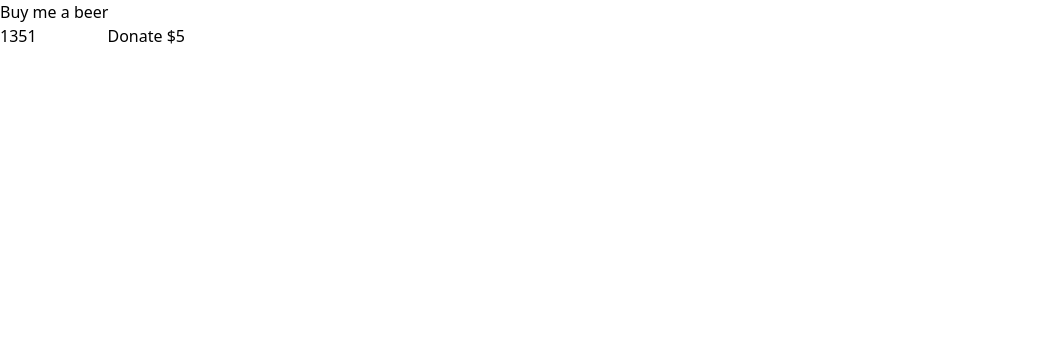
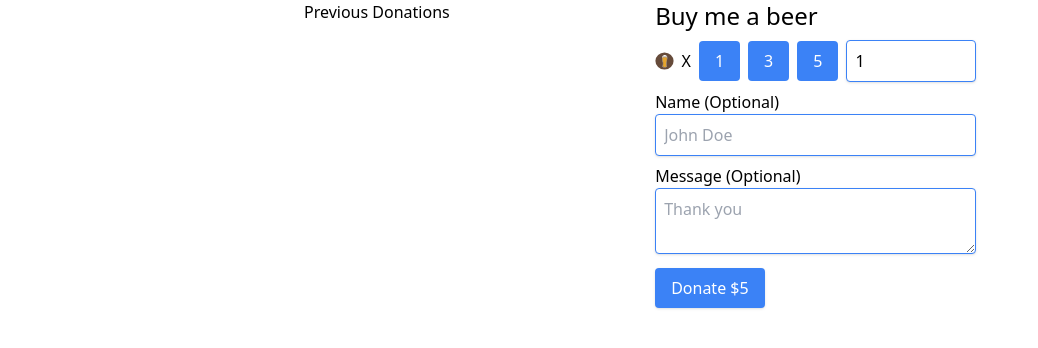
Before and after one commit to alxgrg/buy-me-a-beer, a Next.js app: page / in a window 1280 px wide. Shown: the top 348 px of the page, without its empty margins (0-1038 px from the left). Built offline with nearby package versions, Linux system fonts and the light colour scheme; no server answers.

Commit message:
Stripe checkout, api route and some styles

```diff
--- a/config.ts
+++ b/config.ts
@@ -7,3 +7,5 @@
   process.env.NEXT_PUBLIC_MAX_DONATION_IN_CENTS || '10000',
   10
 );
+
+export const STRIPE_API_KEY = process.env.STRIPE_API_KEY as string;
--- /dev/null
+++ b/pages/api/checkout.ts
@@ -0,0 +1,57 @@
+import type { NextApiRequest, NextApiResponse } from 'next';
+import Stripe from 'stripe';
+import { DONATION_IN_CENTS, STRIPE_API_KEY } from '../../config';
+
+const stripe = new Stripe(STRIPE_API_KEY, {
+  apiVersion: '2022-08-01',
+});
+
+export default async function handler(
+  req: NextApiRequest,
+  res: NextApiResponse
+) {
+  if (req.method !== 'POST') {
+    return res.status(405).json({ message: 'Method not allowed' });
+  }
+
+  const quantity = req.body.quantity || 1;
+
+  const name = req.body.name || 'Anonymous';
+  const message = req.body.message || '';
+
+  try {
+    const session = await stripe.checkout.sessions.create({
+      metadata: {
+        name,
+        message,
+      },
+      payment_method_types: ['card'],
+      mode: 'payment',
+      line_items: [
+        {
+          price_data: {
+            currency: 'cad',
+            product_data: {
+              name: 'Donation',
+            },
+            unit_amount: DONATION_IN_CENTS,
+          },
+          quantity,
+        },
+      ],
+      success_url: `${req.headers.origin}/thank-you`,
+      cancel_url: `${req.headers.origin}/cancel`,
+    });
+
+    const url = session.url;
+
+    if (url) {
+      return res.status(200).send({ url });
+    }
+
+    return res.status(500).json({ message: 'Something went wrong' });
+  } catch (e: any) {
+    console.error('Error creating session ' + e);
+    return res.status(500).json({ message: 'Something went wrong' });
+  }
+}
--- a/pages/api/hello.ts
+++ /dev/null
@@ -1,13 +0,0 @@
-// Next.js API route support: https://nextjs.org/docs/api-routes/introduction
-import type { NextApiRequest, NextApiResponse } from 'next'
-
-type Data = {
-  name: string
-}
-
-export default function handler(
-  req: NextApiRequest,
-  res: NextApiResponse<Data>
-) {
-  res.status(200).json({ name: 'John Doe' })
-}
--- a/pages/index.tsx
+++ b/pages/index.tsx
@@ -1,14 +1,43 @@
 import Head from 'next/head';
+import Image from 'next/image';
+import { useRouter } from 'next/router';
 import { useState } from 'react';
 import { DONATION_IN_CENTS, MAX_DONATION_IN_CENTS } from '../config';
 
 export default function Home() {
+  const router = useRouter();
   const [error, setError] = useState(null);
   const [quantity, setQuantity] = useState(1);
   const [name, setName] = useState('');
   const [message, setMessage] = useState('');
 
   const presets = [1, 3, 5];
+
+  async function handleCheckout() {
+    setError(null);
+    const response = await fetch('/api/checkout', {
+      method: 'POST',
+      headers: {
+        'Content-Type': 'application/json',
+      },
+      body: JSON.stringify({
+        name,
+        message,
+        quantity,
+      }),
+    });
+
+    const res = await response.json();
+
+    if (res.url) {
+      const url = res.url;
+      router.push(url);
+    }
+
+    if (res.error) {
+      setError(res.error);
+    }
+  }
 
   return (
     <div>
@@ -18,25 +47,72 @@
         <link rel='icon' href='/favicon.ico' />
       </Head>
 
-      <main className='flex'>
+      <main className='flex max-w-2xl m-auto'>
+        <div className='flex-1'>
+          <h2>Previous Donations</h2>
+        </div>
         <div>
-          <h1>Buy me a beer</h1>
+          <h1 className='text-2xl mb-2'>Buy me a beer</h1>
+          {error && <div>{error}</div>}
+          <div className='flex items-center w-full mb-2'>
+            <span className='mr-2'>
+              <Image src='/beer.svg' width='50' height='100' alt='beer' />
+            </span>
+            <span className='mr-2'>X</span>
             {presets.map((preset) => {
               return (
-              <button key={preset} onClick={() => setQuantity(preset)}>
+                <button
+                  className='bg-blue-500 text-white px-4 py-2 rounded mr-2'
+                  key={preset}
+                  onClick={() => setQuantity(preset)}
+                >
                   {preset}
                 </button>
               );
             })}
             <input
+              className='shadow rounded w-full border border-blue-500 p-2'
               type='number'
               onChange={(e) => setQuantity(parseFloat(e.target.value))}
               value={quantity}
               min={1}
               max={MAX_DONATION_IN_CENTS / DONATION_IN_CENTS}
             />
+          </div>
 
-          <button>Donate ${quantity * (DONATION_IN_CENTS / 100)}</button>
+          <div className='mb-2 w-full'>
+            <label className='block' htmlFor='name'>
+              Name (Optional)
+            </label>
+            <input
+              className='shadow rounded w-full border border-blue-500 p-2'
+              type='text'
+              name='name'
+              id='name'
+              value={name}
+              onChange={(e) => setName(e.target.value)}
+              placeholder='John Doe'
+            />
+          </div>
+          <div className='mb-2 w-full'>
+            <label className='block' htmlFor='message'>
+              Message (Optional)
+            </label>
+            <textarea
+              className='shadow rounded w-full border border-blue-500 p-2'
+              name='message'
+              id='message'
+              onChange={(e) => setMessage(e.target.value)}
+              placeholder='Thank you'
+            />
+          </div>
+
+          <button
+            onClick={handleCheckout}
+            className='bg-blue-500 shadow text-white py-2 px-4 rounded'
+          >
+            Donate ${quantity * (DONATION_IN_CENTS / 100)}
+          </button>
         </div>
       </main>
     </div>
```
Also changed, not shown: public/beer.svg (added). Lines whose indentation alone changed are shown as unchanged.
